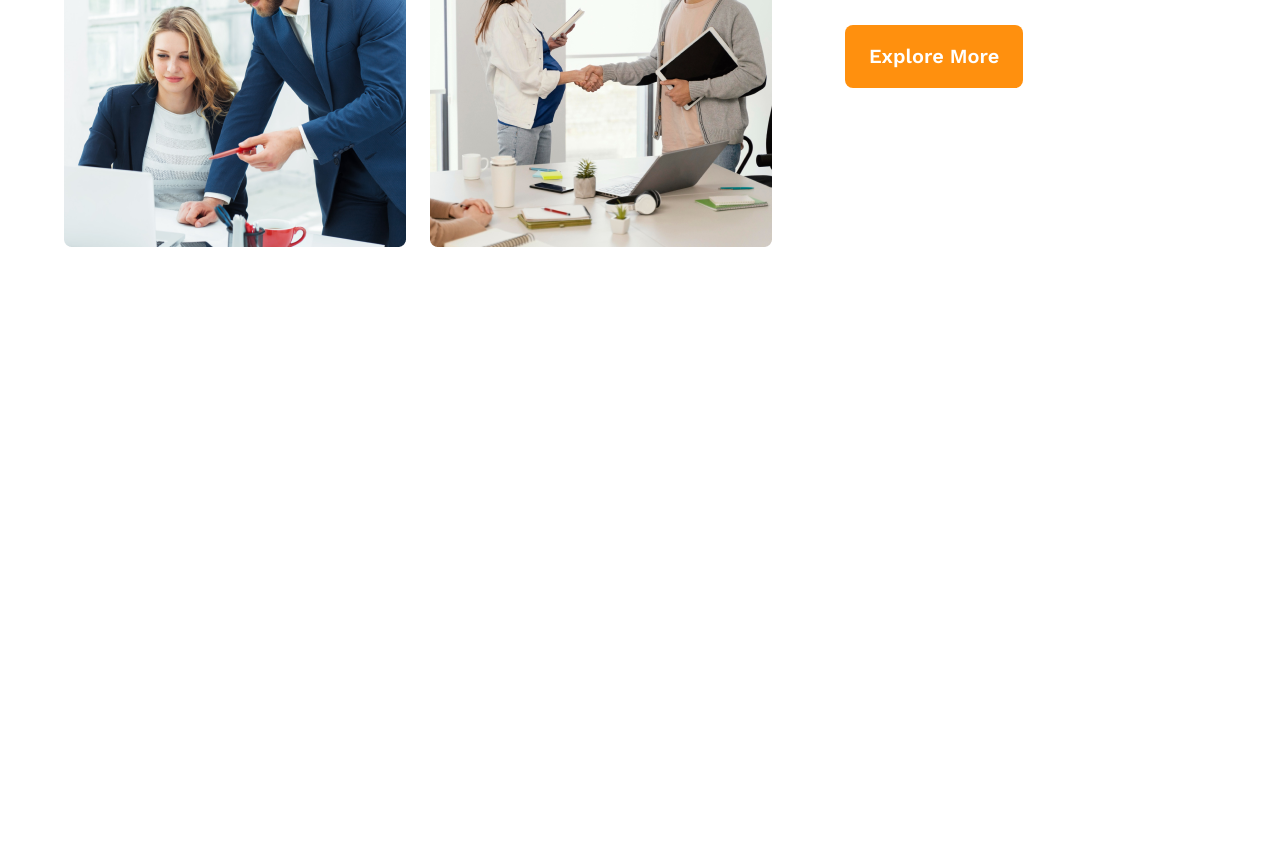
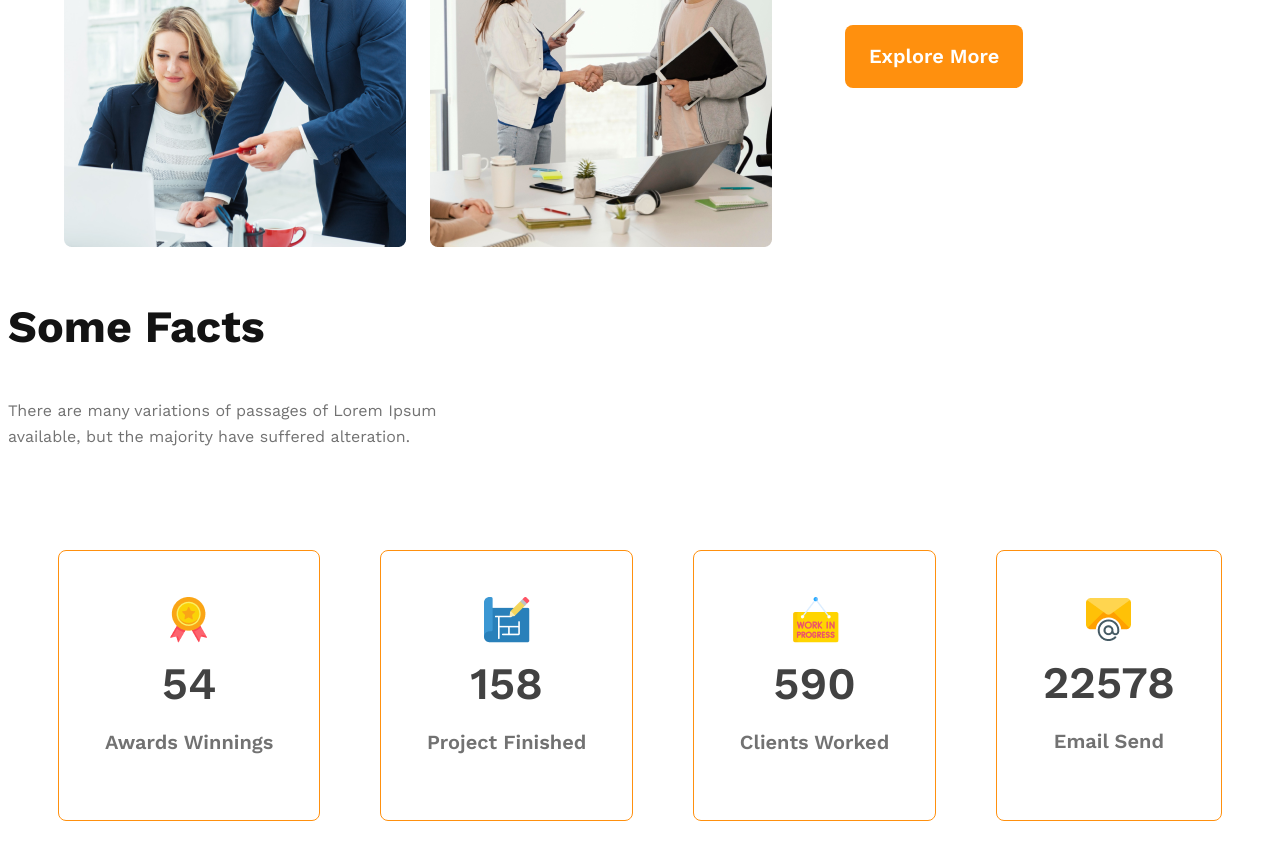
Before and after one commit to w3rashed/g3-architect, a plain HTML site: page index.html in a window 1280 px wide. Shown: the part 1813-2673 px from the top of the page. Before the commit the page ends 2113 px from the top, so only its background shows below. Drawn offline with nearby package versions, Linux system fonts and the light colour scheme.

Commit message:
facts section added

```diff
--- a/css/style.css
+++ b/css/style.css
@@ -121,10 +121,50 @@ font-weight: 400;
 line-height: 1.625rem;
 margin: 2rem 0;
 }
+/*********************************************
+            teams section css
+**********************************************/
+/*********************************************
+            facts section css
+**********************************************/
+.facts-tt{
+    width: 40%;
+}
+.facts-tt h3{
+    font-size: 2.8rem;
+    font-weight: 700;
+    color: #131313;
+}
+.facts-tt p{
+    color: #727272;
+font-size: 1rem;
+font-weight: 400;
+line-height: 1.625rem;
+margin: 1.5rem 0 6.2rem 0;
+}
+.facts-info{
+    display: flex;
+    justify-content: space-between;
+    margin: 6.26rem 3.13rem 1126rem 3.13rem;
+}
+.card{
+    border: 1px solid #FF900E;
+    text-align: center;
+    border-radius:0.5rem ;
+    padding: 2.87rem;
+}
+.card h2{
+color: #424242;
+font-size: 2.8125rem;
+font-weight: 600;
+margin: .62rem 0 .31rem 0;
+}
 
-
-
-
+.card p{
+color: #727272;
+font-size: 1.25rem;
+font-weight: 600;
+}
 
 /*********************************************
      responsive style  css for small device
@@ -135,7 +175,7 @@ margin: 2rem 0;
     header{
         padding: 1rem;
     }
-    nav, .tems {
+    nav, .tems, .facts-info{
         flex-direction: column;
     }
 
@@ -159,6 +199,14 @@ margin: 2rem 0;
     .tems {
         margin: 2rem 0;
     }
+    /* facts */
+    .facts-tt{
+        width: 100%;
+        margin: 0 2rem;
+    }
+    .card{
+        margin: 1rem 0;
+    }
 }
 /*********************************************
  responsive style  css for tablet/medium device
@@ -167,7 +215,7 @@ margin: 2rem 0;
     header{
         padding: 3rem;
     }
-    nav, .tems{
+    nav, .tems, .facts-info{
         flex-direction: column;
     }
     nav ul li a{
@@ -188,4 +236,12 @@ margin: 2rem 0;
     .tems {
         margin: 2rem 0;
     }
+    /* facts */
+    .facts-tt{
+        width: 100%;
+        margin: 0 2rem;
+    }
+    .card{
+        margin: 1rem 0;
+    }
 }
--- a/index.html
+++ b/index.html
@@ -64,6 +64,55 @@
 
             </div>
         </section>
+        <!----------------------------------------------------
+               Features section start here
+    -------------------------------------------------------->
+        <section>
+            <div class="container">
+                <div class="features">
+                    <div class="features-left"></div>
+                    <div class="features-right"></div>
+
+                </div>
+            </div>
+
+        </section>
+        <!----------------------------------------------------
+                facts section start here
+    -------------------------------------------------------->
+        <section>
+            <div class="container">
+                <div class="facts">
+                    <div class="facts-tt">
+                        <h3>Some Facts</h3>
+                        <p>There are many variations of passages of Lorem Ipsum available, but the majority have suffered alteration.</p>
+                    </div>
+                    <div class="facts-info">
+                        <div class="card">
+                            <img src="icon/ribon.png" alt="">
+                            <h2 class="card-stats">54</h2>
+                            <p class="card-titel">Awards Winnings</p>
+                        </div>
+                        <div class="card">
+                            <img src="icon/projects.png" alt="">
+                            <h2 class="card-stats">158</h2>
+                            <p class="card-titel">Project Finished</p>
+                        </div>
+                        <div class="card">
+                            <img src="icon/customers.png" alt="">
+                            <h2 class="card-stats">590</h2>
+                            <p class="card-titel">Clients Worked</p>
+                        </div>
+                        <div class="card">
+                            <img src="icon/email.png" alt="">
+                            <h2 class="card-stats">22578</h2>
+                            <p class="card-titel">Email Send</p>
+                        </div>
+                    </div>
+
+                </div>
+            </div>
+        </section>
 
     </main>
 
```
